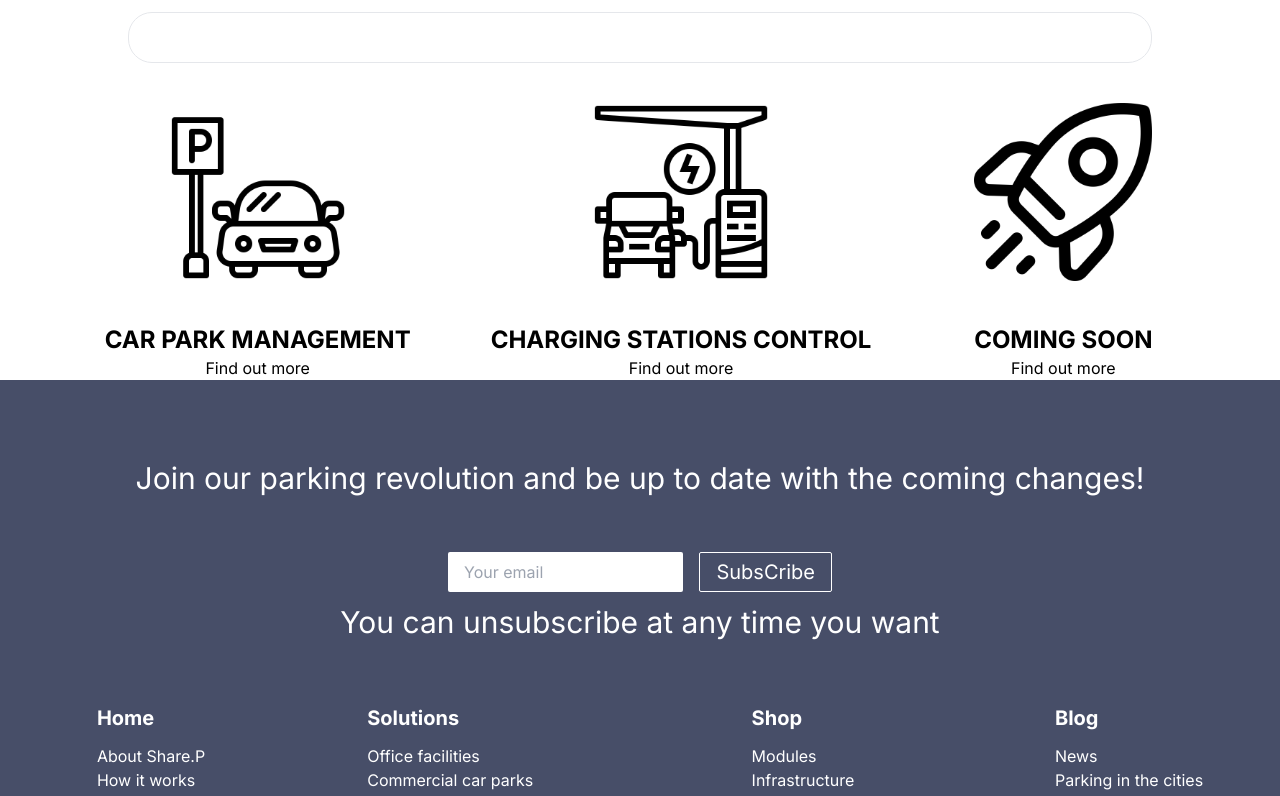
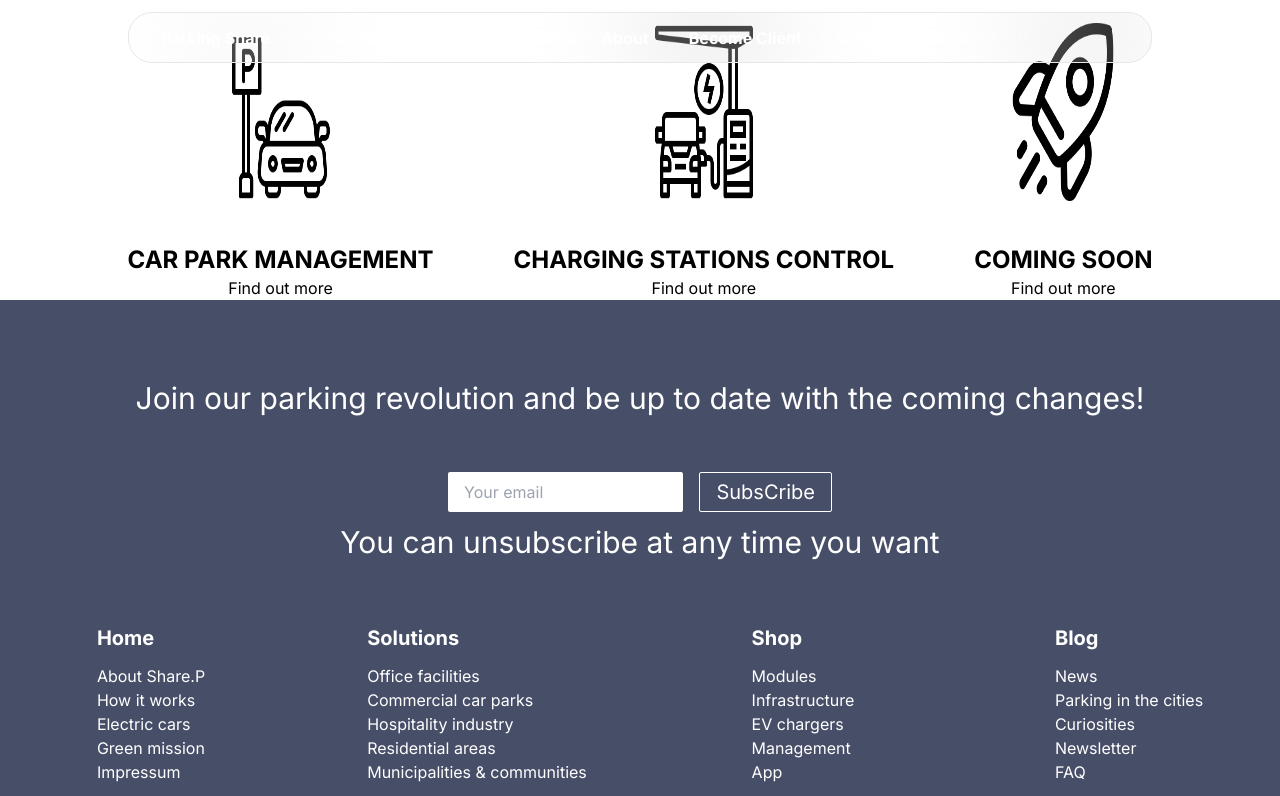
Before and after one commit to jihad-hossain1/parking-share, a Next.js app: page /banner/bannerCard in a window 1280 px wide. Shown: the top 796 px of the page. Built offline with nearby package versions, Linux system fonts and the light colour scheme; no server answers.

Commit message:
some cng

```diff
--- a/src/app/banner/bannerCard/page.jsx
+++ b/src/app/banner/bannerCard/page.jsx
@@ -21,17 +21,25 @@ const bannerData = [
 
 const BannerCard = () => {
     return (
-        <div className='mt-20 flex flex-col lg:flex-row justify-center items-center gap-10 lg:gap-20 '>
+      <div className=" flex flex-col lg:flex-row justify-center items-center gap-10 lg:gap-20 ">
+        {bannerData.map((content, index) => (
+          <div
+            key={index}
+            className="flex flow-row lg:flex-col justify-around lg:justify-center items-center gap-5 "
+          >
+            <Image
+              className="p-5 w-20  md:w-32   lg:w-36 h-auto md:h-48 lg:h-56 rounded-lg bg-white cursor-pointer"
+              src={content.img}
+              alt="images"
+            />
 
-            {bannerData.map((content, index) => (<div key={index} className='flex flow-row lg:flex-col justify-around lg:justify-center items-center gap-5 '>
-                <Image className='p-5 w-32 md:w-48 lg:w-56 h-auto md:h-48 lg:h-56 rounded-lg bg-white cursor-pointer' src={content.img} alt='images' />
-
-                <div className='flex flex-col text-left lg:text-center'>
-                    <h1 className='text-2xl font-bold'>{content?.title}</h1>
-                    <span>{content?.sub}</span>
-                </div>
-            </div>))}
-        </div>
+            <div className="flex flex-col text-left lg:text-center">
+              <h1 className="text-2xl font-bold">{content?.title}</h1>
+              <span>{content?.sub}</span>
+            </div>
+          </div>
+        ))}
+      </div>
     );
 };
 
--- a/src/app/banner/bannerContent/page.jsx
+++ b/src/app/banner/bannerContent/page.jsx
@@ -2,10 +2,15 @@ import React from 'react';
 
 const BannerContent = () => {
     return (
-        <>
-            <h1 className='text-3xl lg:text-6xl'><span className=''>INTRODUCING INNOVATIVE</span><br /> <span className='font-bold '>CAR PARKING SOLUTIONS</span></h1>
-            <p className='font-bold mt-5 text-2xl'>Instantly Book your space today. Trusted by millions</p>
-        </>
+      <>
+        <h1 className="text-lg md:text-3xl lg:text-6xl uppercase">
+          <span className="">INTRODUCING INNOVATIVE</span>
+          <br /> <span className="font-bold ">CAR PARKING SOLUTIONS</span>
+        </h1>
+        <p className="font-[300] lg:font-bold mt-5 text-sm lg:text-2xl">
+          Instantly Book your space today. Trusted by millions
+        </p>
+      </>
     );
 };
 
--- a/src/app/page.js
+++ b/src/app/page.js
@@ -9,16 +9,17 @@ import ContactUs from "./contactUs/page";
 
 const HomePage = () => {
       return (
-            <>
-                  <Banner />
-                  <Slogan />
+        <>
+          <Banner />
+          {/* <Slogan />
                   <PropertyType />
                   <Sponsors />
                   <Testemonial />
                   <AllDivisions />
                   <OurTeam />
-                  <ContactUs />
-            </>);
+                  <ContactUs /> */}
+        </>
+      );
 };
 
 export default HomePage;
```
Also changed, not shown: src/app/banner/page.jsx (+12 -3 lines).
